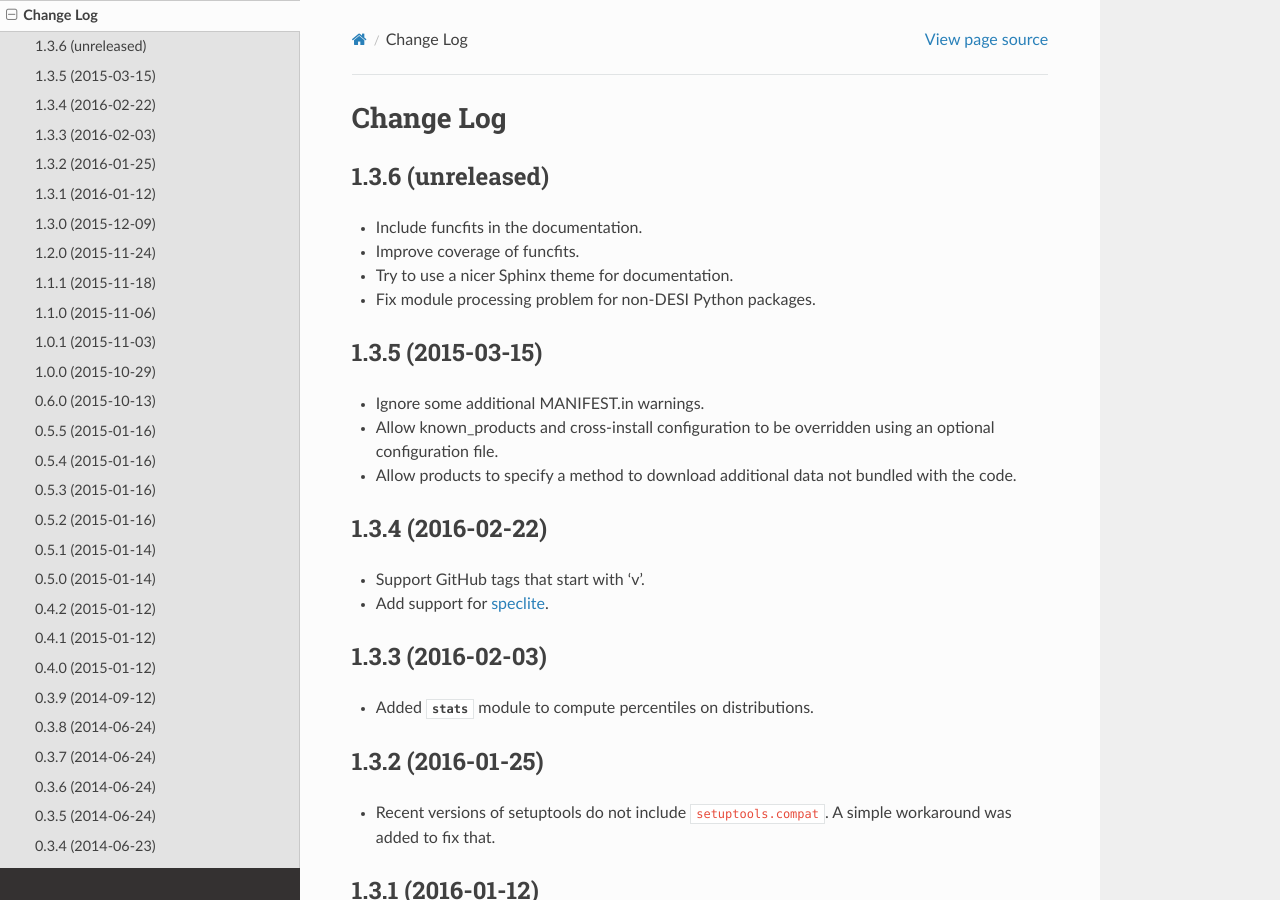
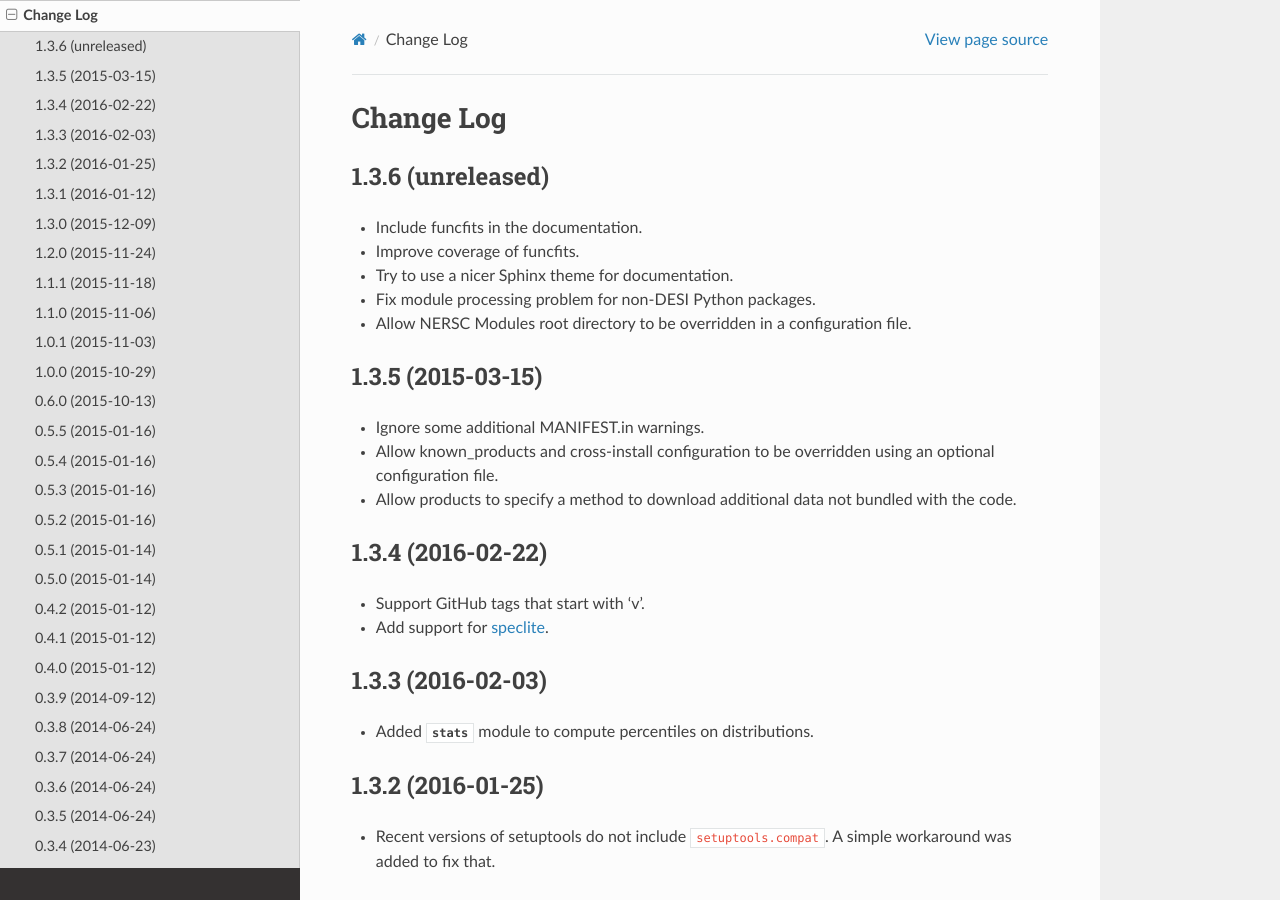
Before and after one commit to desihub/desiutil, a Sphinx documentation site: the page built from doc/changes.rst, in a window 1280 px wide and 900 px high. Built offline with Sphinx 7.4.7 and the Read the Docs theme 2.0.0, drawn with Linux system fonts in a browser that asks for light colours.

Commit message:
update release notes

```diff
--- a/doc/changes.rst
+++ b/doc/changes.rst
@@ -9,6 +9,7 @@ Change Log
 * Improve coverage of funcfits.
 * Try to use a nicer Sphinx theme for documentation.
 * Fix module processing problem for non-DESI Python packages.
+* Allow NERSC Modules root directory to be overridden in a configuration file.
 
 1.3.5 (2015-03-15)
 ------------------
```
